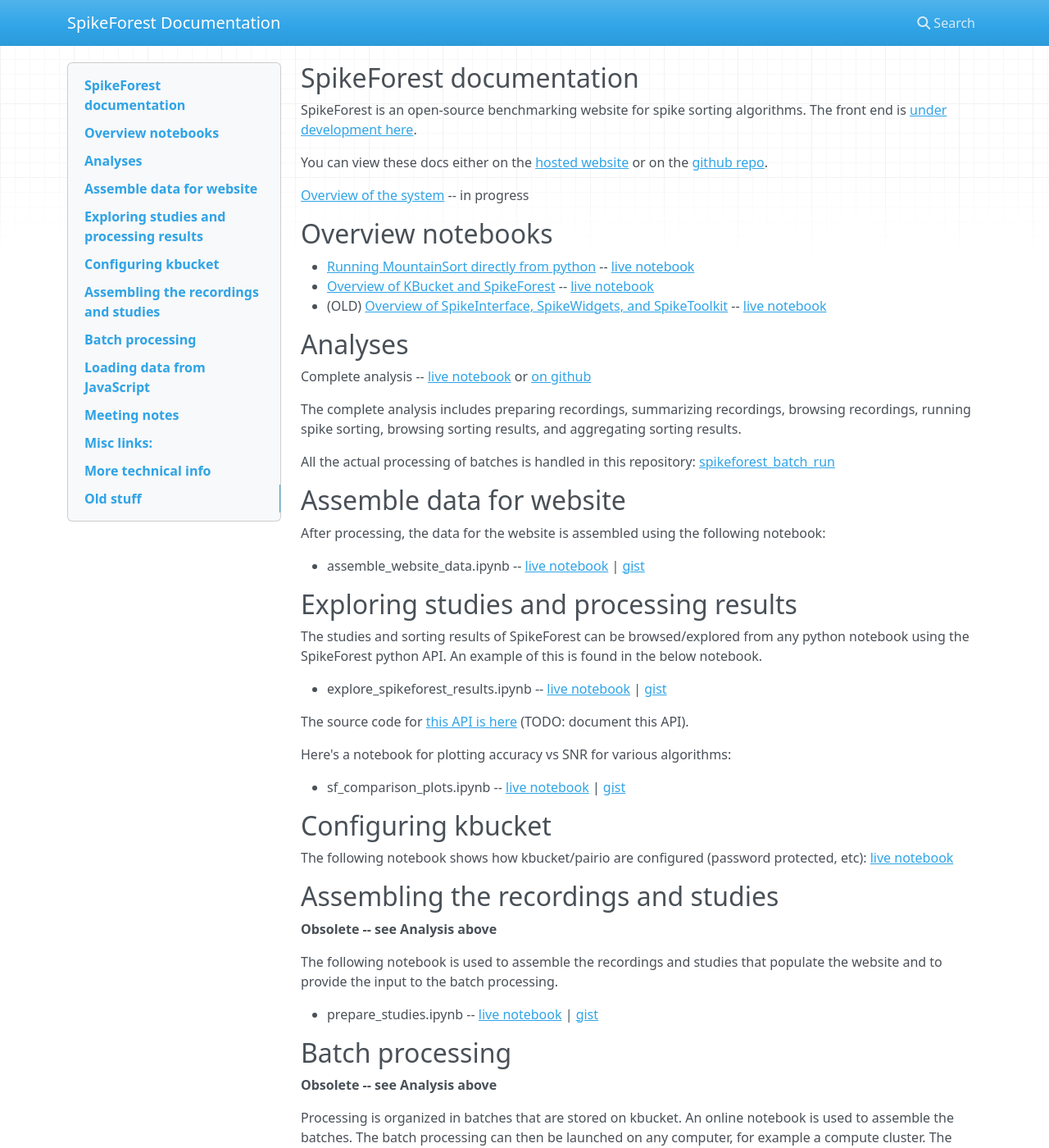
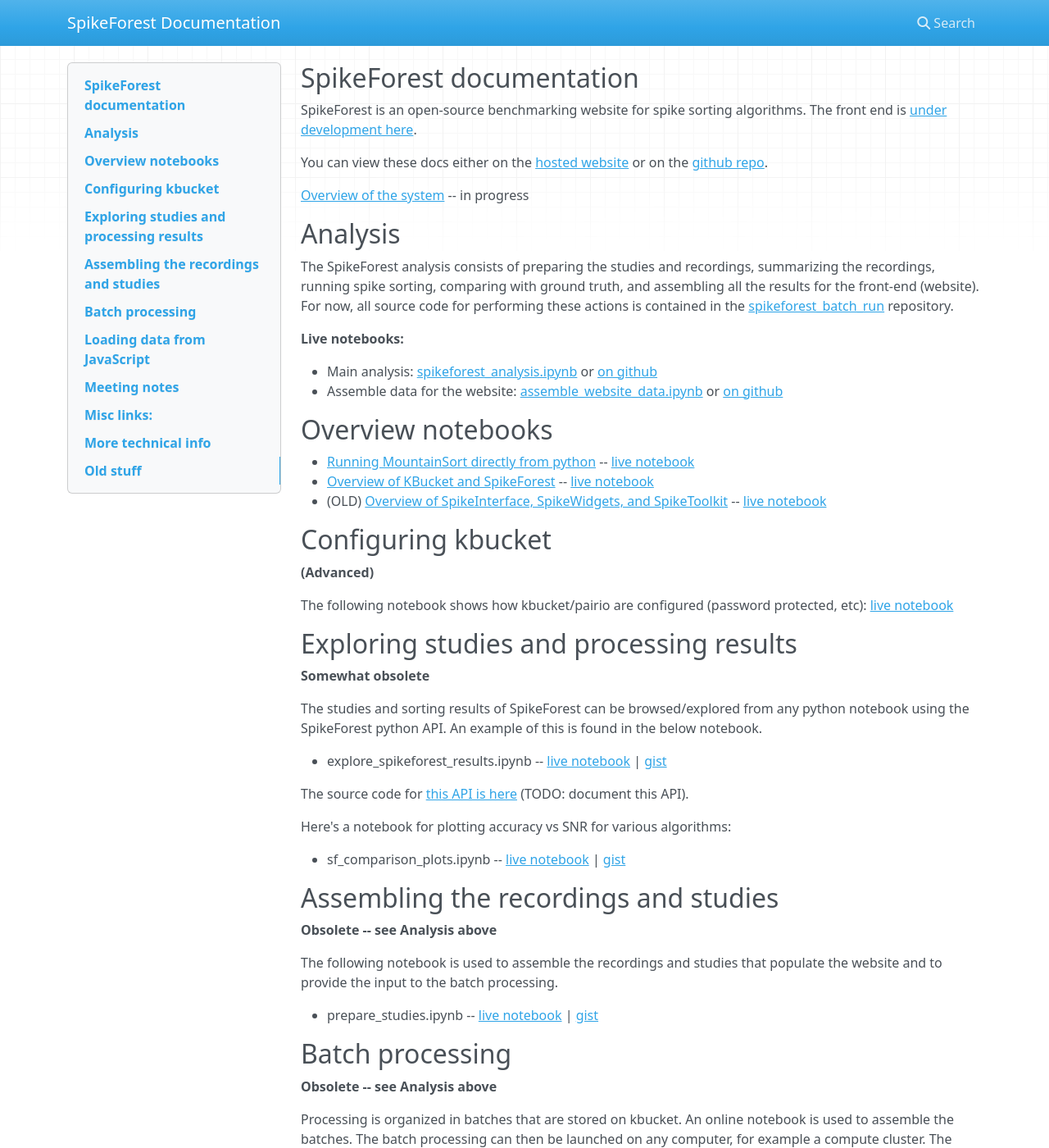
Before and after one commit to scratcharchive/spikeforest-docs, an MkDocs documentation site: the page built from docs/index.md, in a window 1280 px wide and 1400 px high. Shown: the whole window at 82% size. Built offline with MkDocs 1.6.1, drawn with Linux system fonts in a browser that asks for light colours; nearby versions of some CDN libraries.

Commit message:
Update index.md

```diff
--- a/docs/index.md
+++ b/docs/index.md
@@ -6,27 +6,30 @@ You can view these docs either on the [hosted website](https://users.flatironins
 
 [Overview of the system](overview.md) -- in progress
 
+## Analysis
+
+The SpikeForest analysis consists of preparing the studies and recordings, summarizing the recordings, running spike sorting, comparing with ground truth, and assembling all the results for the front-end (website). For now, all source code for performing these actions is contained in the [spikeforest_batch_run](https://github.com/magland/spikeforest_batch_run) repository.
+
+**Live notebooks:**
+
+* Main analysis: [spikeforest_analysis.ipynb](https://colab.research.google.com/github/magland/spikeforest_batch_run/blob/master/notebooks/spikeforest_analysis.ipynb) or [on github](https://github.com/magland/spikeforest_batch_run/blob/master/notebooks/spikeforest_analysis.ipynb)
+* Assemble data for the website: [assemble_website_data.ipynb](https://colab.research.google.com/github/magland/spikeforest_batch_run/blob/master/notebooks/assemble_website_data.ipynb) or [on github](https://github.com/magland/spikeforest_batch_run/blob/master/notebooks/assemble_website_data.ipynb)
+
 ## Overview notebooks
 
 * [Running MountainSort directly from python](https://gist.github.com/magland/ee686398228a16adf8b95af4edde096b) -- [live notebook](https://colab.research.google.com/gist/magland/ee686398228a16adf8b95af4edde096b)
 * [Overview of KBucket and SpikeForest](https://gist.github.com/magland/318c7bc43df9dd528f667589eaa2482d) -- [live notebook](https://colab.research.google.com/gist/magland/318c7bc43df9dd528f667589eaa2482d)
 * (OLD) [Overview of SpikeInterface, SpikeWidgets, and SpikeToolkit](https://gist.github.com/magland/e43542fe2dfe856fd04903b9ff1f8e4e) -- [live notebook](https://colab.research.google.com/gist/magland/e43542fe2dfe856fd04903b9ff1f8e4e)
 
-## Analyses
+## Configuring kbucket
 
-Complete analysis -- [live notebook](https://colab.research.google.com/github/magland/spikeforest_batch_run/blob/master/notebooks/spikeforest_analysis.ipynb) or [on github](https://github.com/magland/spikeforest_batch_run/blob/master/notebooks/spikeforest_analysis.ipynb)
+**(Advanced)**
 
-The complete analysis includes preparing recordings, summarizing recordings, browsing recordings, running spike sorting, browsing sorting results, and aggregating sorting results.
-
-All the actual processing of batches is handled in this repository: [spikeforest_batch_run](https://github.com/magland/spikeforest_batch_run)
-
-## Assemble data for website
-
-After processing, the data for the website is assembled using the following notebook:
-
-* assemble_website_data.ipynb -- [live notebook](https://colab.research.google.com/gist/magland/436ec4c0bcd2958d170c3d5300faf8da/assemble_website_data.ipynb) | [gist](https://gist.github.com/magland/436ec4c0bcd2958d170c3d5300faf8da#file-assemble_website_data-ipynb)
+The following notebook shows how kbucket/pairio are configured (password protected, etc): [live notebook](https://colab.research.google.com/gist/magland/b4e675106063f0dd763b24c93d2ec395/kbucket_config.ipynb)
 
 ## Exploring studies and processing results
+
+**Somewhat obsolete**
 
 The studies and sorting results of SpikeForest can be browsed/explored from any python notebook using the SpikeForest python API. An example of this is found in the below notebook.
 
@@ -38,9 +41,7 @@ Here's a notebook for plotting accuracy vs SNR for various algorithms:
 
 * sf_comparison_plots.ipynb -- [live notebook](https://colab.research.google.com/gist/magland/5c82306f20aa2a81ba9d429b5e1d3c23/sf_comparison_plots.ipynb) | [gist](https://gist.github.com/magland/5c82306f20aa2a81ba9d429b5e1d3c23#file-sf_comparison_plots-ipynb)
 
-## Configuring kbucket
 
-The following notebook shows how kbucket/pairio are configured (password protected, etc): [live notebook](https://colab.research.google.com/gist/magland/b4e675106063f0dd763b24c93d2ec395/kbucket_config.ipynb)
 
 ## Assembling the recordings and studies
 
```
